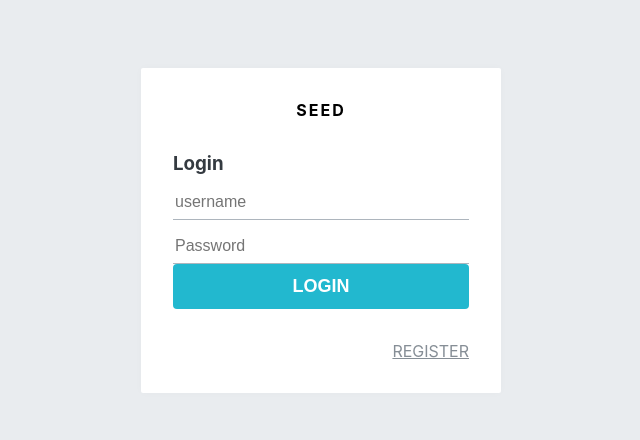
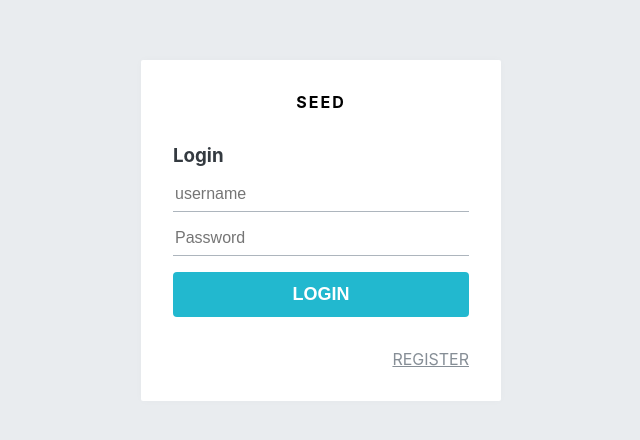
Before and after one commit to singularity-code/seed-front, a React (Create React App) app: page /login in a window 1280 px wide. Shown: the part 170-610 px from the top of the page, without its empty margins (319-959 px from the left). Built offline with nearby package versions, Linux system fonts and the light colour scheme.

Commit message:
btn style

```diff
--- a/src/components/auth/AuthForm.js
+++ b/src/components/auth/AuthForm.js
@@ -39,6 +39,10 @@ const Footer = styled.div`
 	}
 `;
 
+const ButtonWithMarginTop = styled(Button)`
+	margin-top: 1rem;
+`;
+
 const AuthForm = () => {
 	return (
 		<AuthFormBlock>
@@ -46,10 +50,12 @@ const AuthForm = () => {
 			<form>
 				<StyledInput autoComplete="username" name="username" placeholder="username" />
 				<StyledInput autoComplete="new-password" name="password" placeholder="Password" type="password" />
-				<Button cyan fullWidth>LOGIN</Button>
+				<ButtonWithMarginTop cyan fullWidth>
+					LOGIN
+				</ButtonWithMarginTop>
 			</form>
 			<Footer>
-				<Link to="/signup">REGISTER</Link>
+				<Link to="/register">REGISTER</Link>
 			</Footer>
 		</AuthFormBlock>
 	);
```
